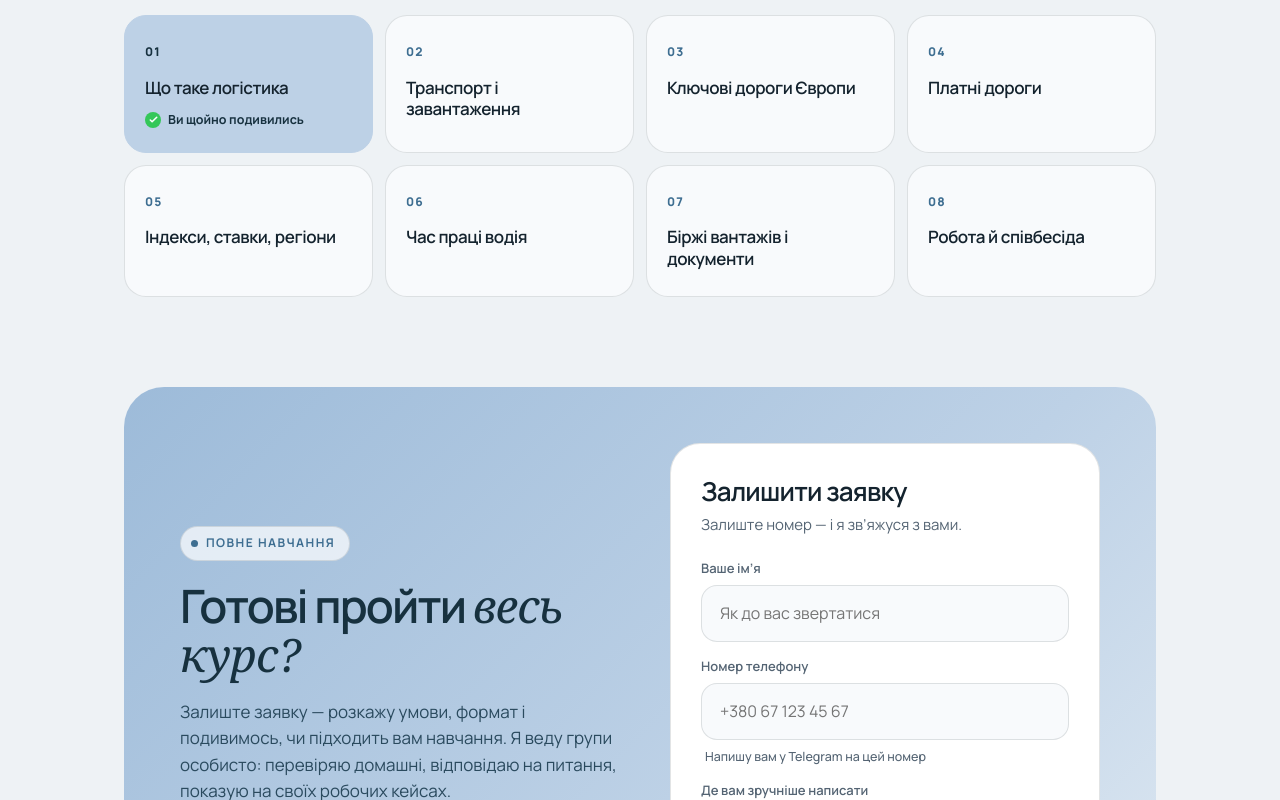
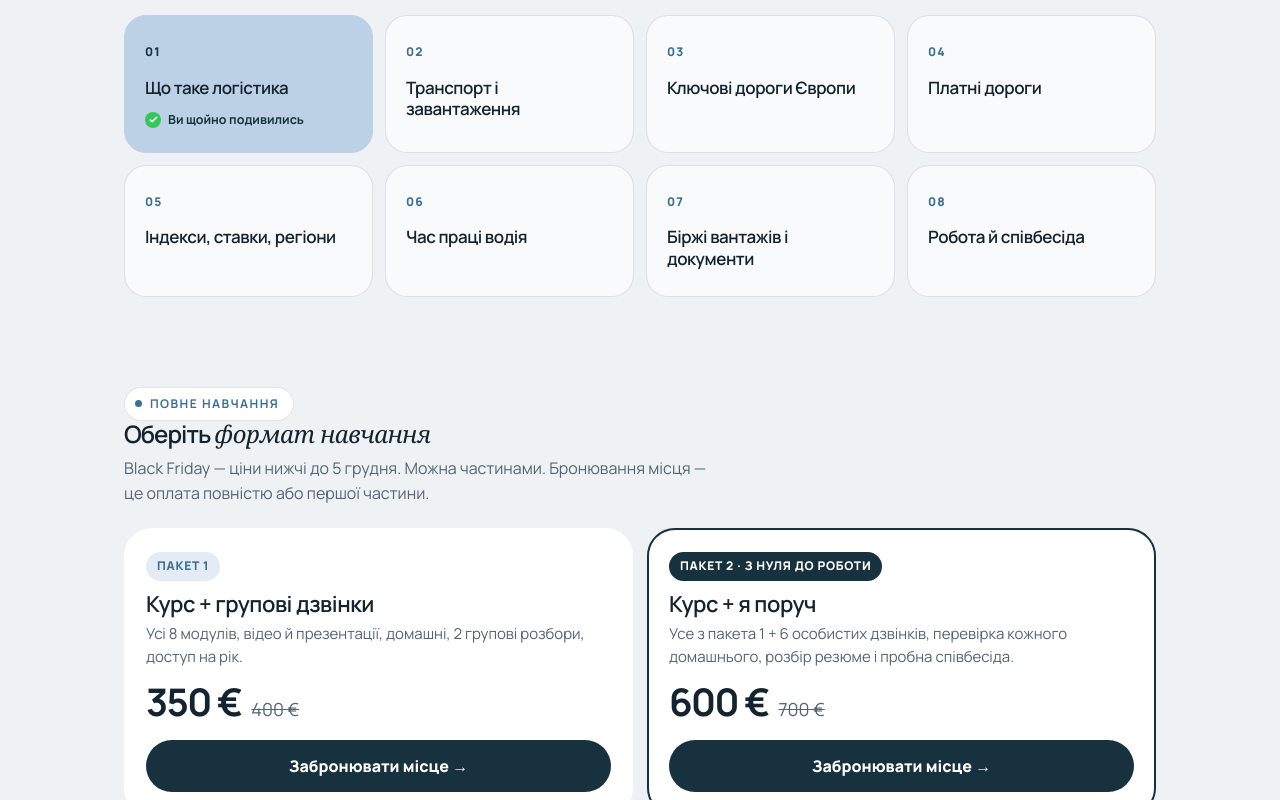
Before and after one commit to biliurveronika-hub/Veronika-Logistics, a plain HTML site: page urok/index.html in a window 1280 px wide. Shown: the part 2000-2800 px from the top of the page. Drawn offline with Linux system fonts and the light colour scheme; a web font is replaced by a local one.

Commit message:
Мультипосилання: сайт першим, «Записатися на курс» → /kurs/, консультація «35 € замість 50 € · 70 € замість 100 €»; після тесту — урок і умови курсу; в кінці уроку — два формати і консультація; /kurs/?pick=…; Direct → профіль Instagram
Co-Authored-By: Claude Opus 5.5 <noreply@anthropic.com>

```diff
--- a/urok/index.html
+++ b/urok/index.html
@@ -181,6 +181,27 @@ footer{margin-top:90px;background:var(--forest-d);color:#A9BCCB;padding:60px 0 2
 .foot-row a:hover{color:#fff}
 
 /* ---------- нижня панель на телефоні ---------- */
+.fm .fm-sub{color:var(--muted);margin-top:10px;max-width:60ch}
+.fm-grid{display:grid;grid-template-columns:repeat(2,minmax(0,1fr));gap:14px;margin-top:22px}
+.fm-card{display:flex;flex-direction:column;background:#fff;border-radius:28px;padding:22px 20px;text-decoration:none;color:inherit;border:2px solid transparent;transition:transform .2s,border-color .2s}
+.fm-card:hover{transform:translateY(-2px)}
+.fm-card.hl{border-color:var(--forest-d)}
+.fm-tag{align-self:flex-start;font-size:12px;font-weight:800;letter-spacing:.06em;text-transform:uppercase;padding:5px 11px;border-radius:999px;background:var(--ice);color:var(--blue)}
+.fm-card.hl .fm-tag{background:var(--forest-d);color:#fff}
+.fm-card h3{font-size:22px;letter-spacing:-.02em;margin-top:12px}
+.fm-card p{color:var(--muted);font-size:15px;margin-top:6px;flex:1}
+.fm-price{display:flex;align-items:baseline;gap:10px;margin-top:14px}
+.fm-price b{font-size:38px;letter-spacing:-.04em;line-height:1}
+.fm-price s{color:var(--muted);font-size:18px}
+.fm-btn{margin-top:16px;display:flex;align-items:center;justify-content:center;min-height:52px;border-radius:999px;background:var(--forest-d);color:#fff;font-weight:800}
+.fm-help{margin-top:14px;background:var(--forest-d);color:#fff;border-radius:28px;padding:22px 20px;display:grid;grid-template-columns:1.3fr 1fr;gap:18px;align-items:center}
+.fm-help h3{font-size:21px}
+.fm-help p{color:#B9CBD9;margin-top:6px;font-size:15px}
+.fm-help p b{color:#fff}
+.fm-help-acts{display:grid;gap:10px}
+.fm-btn2{display:flex;align-items:center;justify-content:center;min-height:52px;border-radius:999px;background:#fff;color:var(--forest-d);font-weight:800;text-decoration:none}
+.fm-link{color:#CFE0EF;font-size:14.5px;text-align:center}
+@media (max-width:760px){.fm-grid,.fm-help{grid-template-columns:1fr}}
 .bar{position:fixed;left:14px;right:14px;bottom:14px;z-index:60;display:none;align-items:center;justify-content:space-between;gap:12px;padding:10px 10px 10px 20px;border-radius:22px;background:rgba(23,49,63,.93);backdrop-filter:blur(14px);-webkit-backdrop-filter:blur(14px);color:#fff;box-shadow:0 18px 40px -16px rgba(23,49,63,.6);transform:translateY(140%);transition:transform .6s var(--ease)}
 .bar.show{transform:none}
 .bar b{font-size:14.5px;font-weight:700;line-height:1.25}
@@ -233,7 +254,7 @@ fbq('track','ViewContent',{content_name:'urok-1'});
       <i><svg viewBox="0 0 24 24" fill="none" stroke="currentColor" stroke-width="2" stroke-linecap="round" stroke-linejoin="round"><path d="M1 6h12v10H1z"/><path d="M13 9h4l4 4v3h-8"/><circle cx="5.5" cy="17.5" r="1.8"/><circle cx="17.5" cy="17.5" r="1.8"/></svg></i>
       <span>veronika_logistics</span>
     </a>
-    <a href="#cta" class="nav-cta">Залишити заявку</a>
+    <a href="#cta" class="nav-cta">Обрати формат</a>
   </div>
 </header>
 
@@ -348,37 +369,38 @@ fbq('track','ViewContent',{content_name:'urok-1'});
   </div>
 </section>
 
-<!-- ============ ЗАКЛИК ============ -->
-<section class="cta-sec" id="cta">
+<!-- ============ ЗАКЛИК: ОБЕРІТЬ ФОРМАТ ============ -->
+<section class="cta-sec fm" id="cta">
   <div class="wrap">
-    <div class="cta rv">
-      <div class="cta-copy">
-        <span class="label">Повне навчання</span>
-        <h2>Готові пройти <em>весь курс?</em></h2>
-        <p>Залиште заявку — розкажу умови, формат і подивимось, чи підходить вам навчання. Я веду групи особисто: перевіряю домашні, відповідаю на питання, показую на своїх робочих кейсах.</p>
-        <div class="acts">
-          <a href="../#program" class="btn-ghost">Подивитися програму</a>
-        </div>
-        <p class="cta-note">Відповідаю особисто, зазвичай протягом дня.</p>
+    <span class="label rv">Повне навчання</span>
+    <h2 class="rv">Оберіть <em>формат навчання</em></h2>
+    <p class="fm-sub rv"><span id="fmNote">Старт будь-коли, можна частинами.</span> Бронювання місця — це оплата повністю або першої частини.</p>
+    <div class="fm-grid">
+      <a class="fm-card rv" href="/kurs/?pick=p1">
+        <span class="fm-tag">Пакет 1</span>
+        <h3>Курс + групові дзвінки</h3>
+        <p>Усі 8 модулів, відео й презентації, домашні, 2 групові розбори, доступ на рік.</p>
+        <div class="fm-price"><b data-fp="p1">400 €</b><s data-fo="p1" hidden></s></div>
+        <span class="fm-btn">Забронювати місце →</span>
+      </a>
+      <a class="fm-card hl rv" href="/kurs/?pick=p2">
+        <span class="fm-tag">Пакет 2 · з нуля до роботи</span>
+        <h3>Курс + я поруч</h3>
+        <p>Усе з пакета 1 + 6 особистих дзвінків, перевірка кожного домашнього, розбір резюме і пробна співбесіда.</p>
+        <div class="fm-price"><b data-fp="p2">700 €</b><s data-fo="p2" hidden></s></div>
+        <span class="fm-btn">Забронювати місце →</span>
+      </a>
+    </div>
+    <div class="fm-help rv">
+      <div>
+        <h3>Не знаєте, що обрати?</h3>
+        <p>Консультація-знайомство: година онлайн, познайомимось, відповім на питання і підберемо формат. <b>Її вартість зараховується в ціну навчання, якщо вирішите вчитися.</b></p>
       </div>
-      <form class="lead-form" id="leadForm" novalidate>
-        <h3>Залишити заявку</h3>
-        <p class="hint">Залиште номер — і я зв’яжуся з вами.</p>
-        <label class="field"><span>Ваше ім’я</span><input name="name" required autocomplete="name" placeholder="Як до вас звертатися"></label>
-        <label class="field"><span>Номер телефону</span><input name="contact" type="tel" inputmode="tel" autocomplete="tel" required placeholder="+380 67 123 45 67">
-          <small class="field-hint" id="contactHint">З кодом країни: +380, +48…</small></label>
-        <label class="field"><span>Де вам зручніше написати</span><select name="ctype">
-          <option value="telegram">Telegram</option>
-          <option value="viber">Viber</option>
-          <option value="whatsapp">WhatsApp</option>
-          <option value="call">Подзвонити</option>
-        </select></label>
-        <input class="hp" type="text" name="company" tabindex="-1" autocomplete="off" aria-hidden="true">
-        <p class="form-err" id="formErr" hidden>Не вдалося надіслати заявку. Напишіть мені, будь ласка, в <a href="https://www.instagram.com/veronika_logistics/" target="_blank" rel="noopener">Instagram</a> (кнопка «Написати») — відповім там.</p>
-        <button class="btn btn-dark btn-xl" type="submit">Надіслати заявку <span class="arr"><svg viewBox="0 0 24 24" fill="none" stroke="currentColor" stroke-width="2.2" stroke-linecap="round"><path d="M7 17 17 7M8 7h9v9"/></svg></span></button>
-        <p class="privacy">Натискаючи кнопку, ви погоджуєтесь з <a href="../privacy/">політикою конфіденційності</a> та <a href="../oferta/">умовами оферти</a>.</p>
-        <div class="ok"><div class="big"><svg viewBox="0 0 24 24" fill="none" stroke="currentColor" stroke-width="3" stroke-linecap="round" stroke-linejoin="round"><path d="M5 12l5 5 9-10"/></svg></div><h3>Заявку надіслано!</h3><p class="hint">Вероніка напише вам найближчим часом.</p></div>
-      </form>
+      <div class="fm-help-acts">
+        <a class="fm-btn2" href="/kurs/?pick=zn">Консультація · <span id="fmC">35 €</span></a>
+        <a class="fm-link" href="/kurs/">Усі умови й часті питання</a>
+        <a class="fm-link" href="https://www.instagram.com/veronika_logistics/" target="_blank" rel="noopener">Коротке питання — в Direct, безкоштовно</a>
+      </div>
     </div>
   </div>
 </section>
@@ -419,8 +441,8 @@ fbq('track','ViewContent',{content_name:'urok-1'});
 </footer>
 
 <div class="bar" id="bar">
-  <b>Повне навчання<small>8 модулів, група з перевіркою</small></b>
-  <a href="#cta">Хочу</a>
+  <b>Повне навчання<small>2 формати · можна частинами</small></b>
+  <a href="#cta">Обрати</a>
 </div>
 
 <script>
@@ -454,7 +476,23 @@ fbq('track','ViewContent',{content_name:'urok-1'});
   }
 
   /* ---------- форма: той самий приймач, що й на головній ---------- */
+
+  /* ціни у блоці «Оберіть формат» — ті самі дати, що й на /kurs/ */
+  (function(){
+    var now = new Date(), BF = now < new Date('2026-12-06T00:00:00+01:00'), CP = now < new Date('2027-01-01T00:00:00+01:00');
+    var P = { p1: BF ? [350, 400] : [400], p2: BF ? [600, 700] : [700] };
+    ['p1', 'p2'].forEach(function(k){
+      var b = document.querySelector('[data-fp="' + k + '"]'), o = document.querySelector('[data-fo="' + k + '"]');
+      if (!b) return;
+      b.textContent = P[k][0] + ' €';
+      if (P[k][1]) { o.textContent = P[k][1] + ' €'; o.hidden = false; }
+    });
+    var n = document.getElementById('fmNote');
+    if (n) n.textContent = BF ? 'Black Friday — ціни нижчі до 5 грудня. Можна частинами.' : (CP ? 'Ціни діють до 31 грудня — з 1 січня зростуть. Можна частинами.' : 'Старт будь-коли, можна частинами.');
+    var c = document.getElementById('fmC'); if (c) c.textContent = (CP ? 35 : 50) + ' €';
+  })();
   const form = document.getElementById('leadForm');
+  if (!form) return;
   const LEAD_ENDPOINT = 'https://rapid-thunder-b3dc.biliurveronika.workers.dev/';
   const formErr = document.getElementById('formErr');
   const submitBtn = form.querySelector('button[type=submit]');
```
Also changed, not shown: ig/index.html (+8 -8 lines), index.html (+3 -3 lines), kurs/index.html (+16 -3 lines), tt/index.html (+8 -8 lines).
